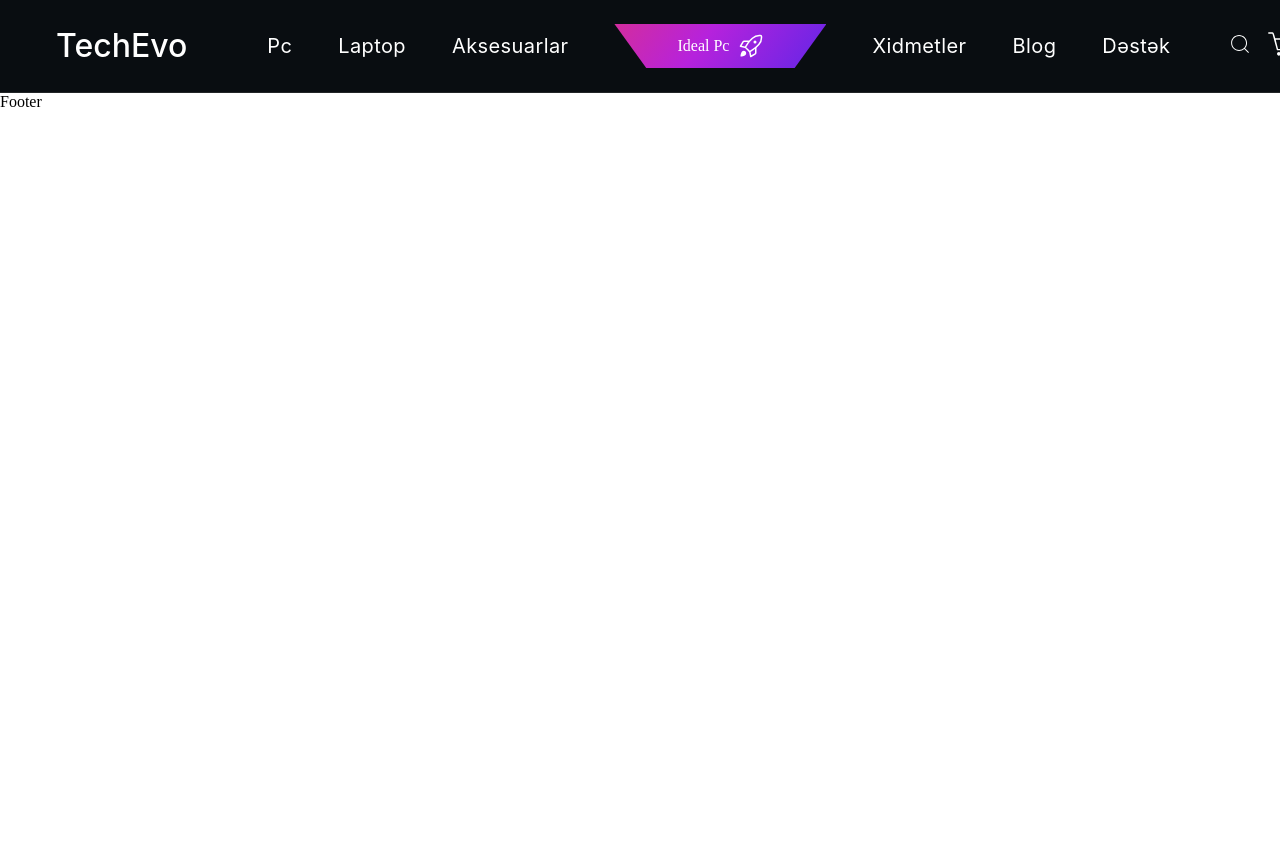
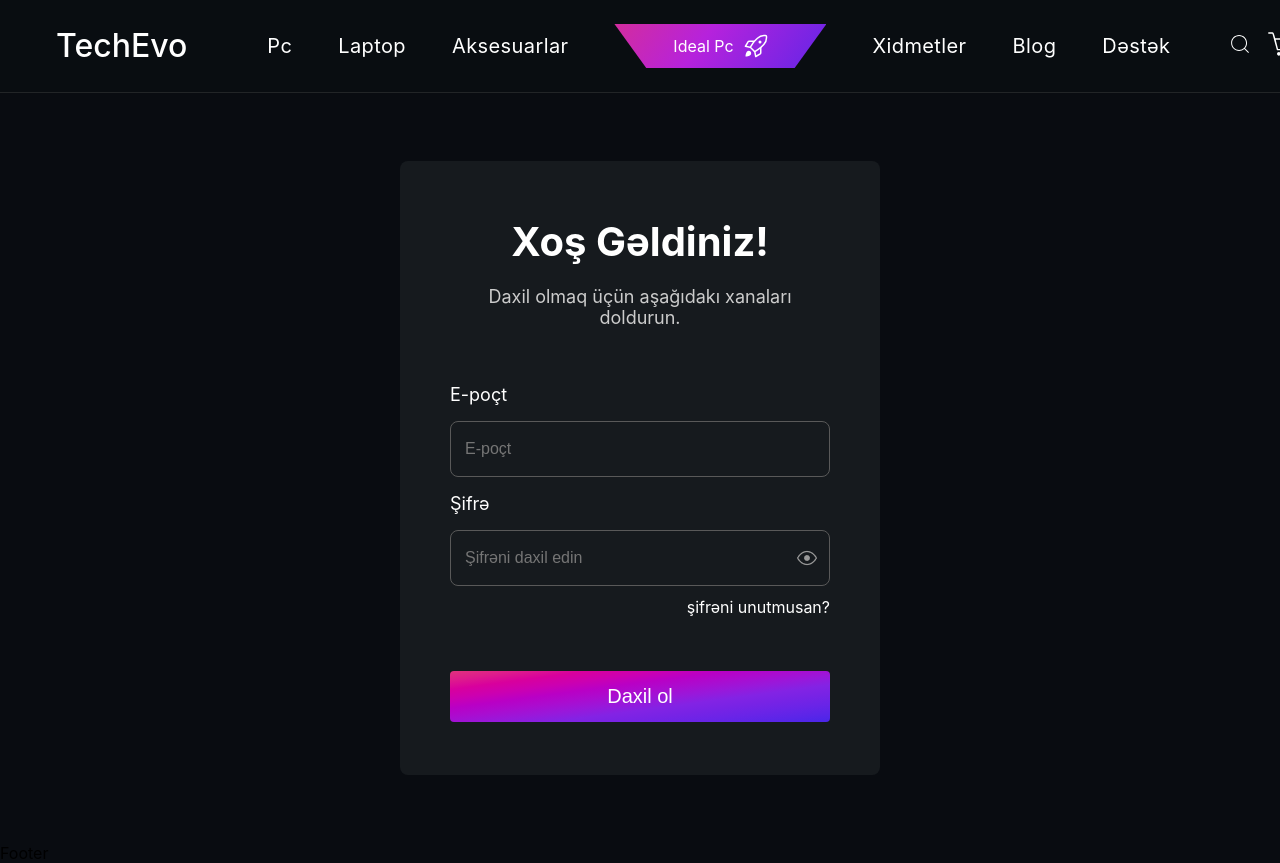
Before and after one commit to nigaraliyevas/TechEvo, a React (Vite) app: page /welcome in a window 1280 px wide. Shown: the top 863 px of the page. Before the commit the page ends 800 px from the top, so only its background shows below. Built offline with nearby package versions, Linux system fonts and the light colour scheme; a web font is replaced by a local one.

Commit message:
added welcome route

```diff
--- a/src/Pages/RouterPage/RoutesPage.jsx
+++ b/src/Pages/RouterPage/RoutesPage.jsx
@@ -1,12 +1,13 @@
 import { Route, Routes } from "react-router-dom";
 import LayoutPages from "../LayoutPage/LayoutPages";
+import Welcome from "../WelcomeRegisterPage/WelcomeRegisterPage";
 
 const RoutesPage = () => {
   return (
     <div>
       <LayoutPages>
         <Routes>
-
+          <Route path="/welcome" element={<Welcome />} />
         </Routes>
       </LayoutPages>
     </div>
```
Also changed, not shown: src/Pages/LayoutPage/HeaderPage/HeaderPage.jsx (+6 -5 lines), 1 other file (tests, documents, lock files or other folders).
